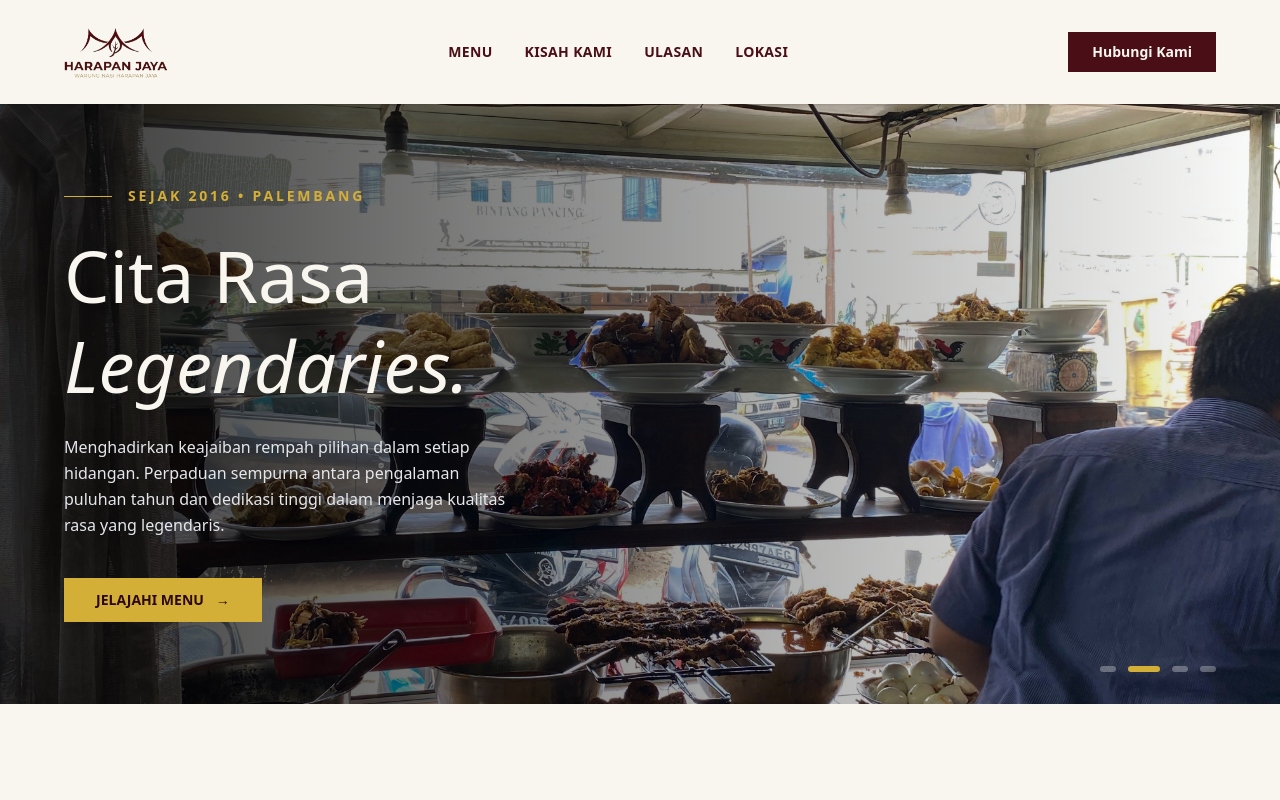
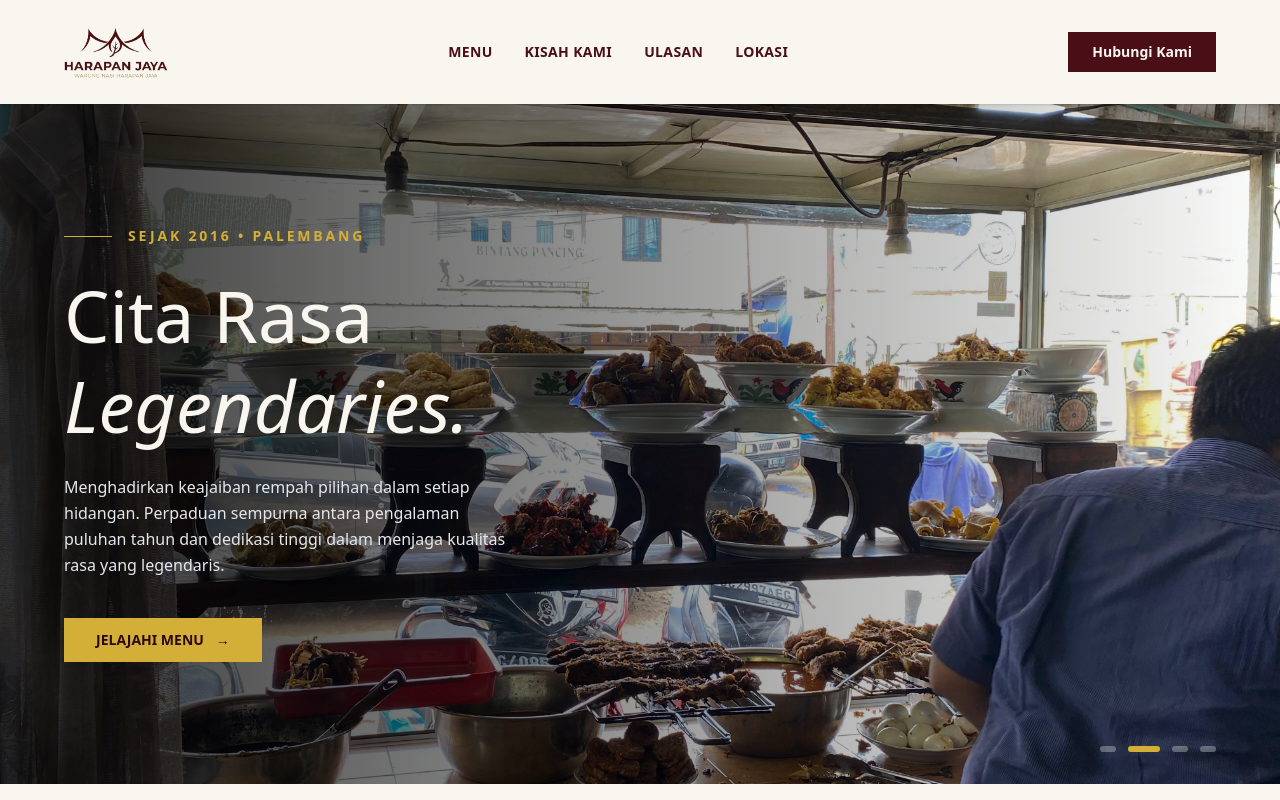
Before and after one commit to mhmmadarifin27/harapan-jaya, a Next.js app: page / in a window 1280 px wide. Shown: the top 800 px of the page. Built offline with nearby package versions, Linux system fonts and the light colour scheme; a web font is replaced by a local one.

Commit message:
harapan-jaya/src/app/page.js

```diff
--- a/src/app/page.js
+++ b/src/app/page.js
@@ -88,9 +88,9 @@ export default function Home() {
           Hubungi Kami
         </motion.a>
       </nav>
-{/* Tambahkan max-w-7xl dan mx-auto di sini */}
-<section className="relative w-full max-w-7xl mx-auto h-[85vh] lg:h-[75vh] flex items-center px-8 md:px-16 overflow-hidden bg-padang-dark">
-  {/* Kodingan bawahnya tetap sama... */}
+
+      {/* ================= HERO SECTION ================= */}
+      <section className="relative w-full h-[85vh] flex items-center px-8 md:px-16 overflow-hidden bg-padang-dark">
         {heroImages.map((src, index) => (
           <motion.div
             key={index}
```
